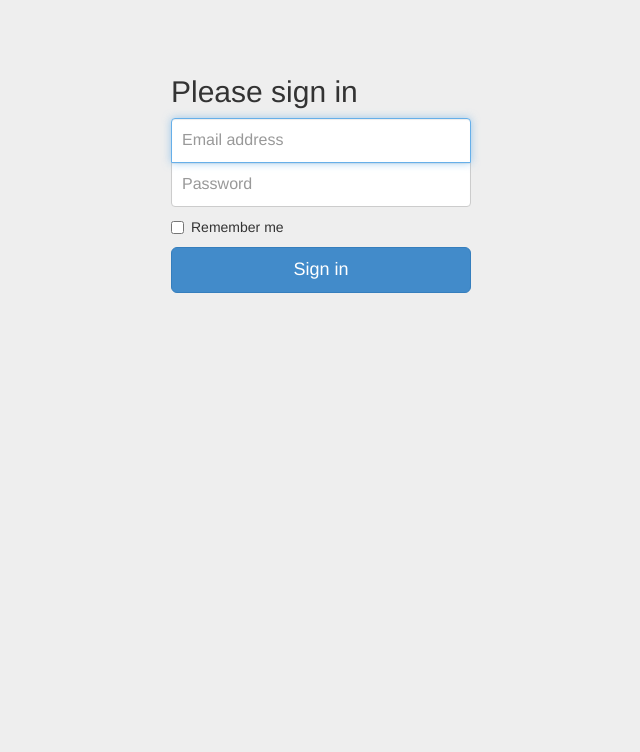
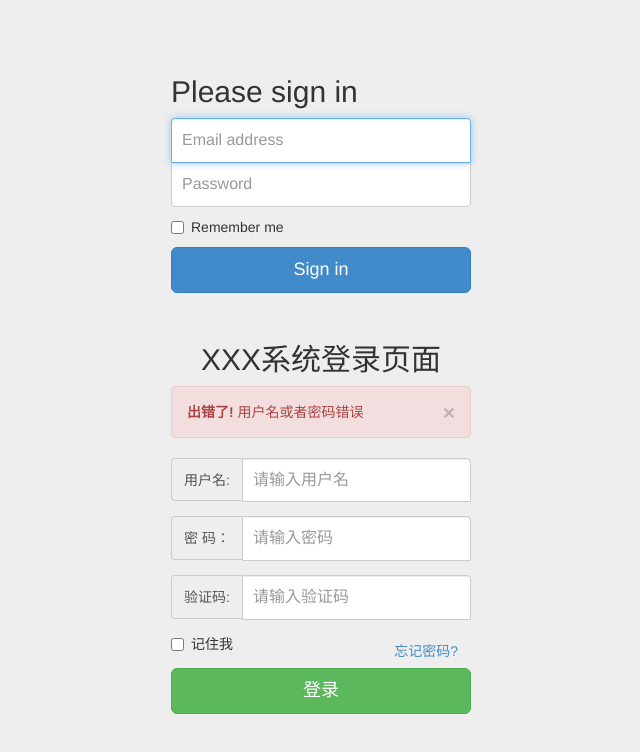
Before and after one commit to lukeddy/bootstrap_train, a plain HTML site: page bootstrap_train/form_demo.html in a window 1280 px wide. Shown: the whole page, without its empty margins (319-959 px from the left). Drawn offline with Linux system fonts and the light colour scheme.

Commit message:
添加登录界面示例

```diff
--- a/bootstrap_train/form_demo.html
+++ b/bootstrap_train/form_demo.html
@@ -69,6 +69,39 @@
     </form>
 </div> <!-- /container -->
 
+<div class="container">
+    <form class="form-signin" role="form">
+        <h2 class="form-signin-heading text-center">XXX系统登录页面</h2>
+        <div class="alert alert-danger alert-dismissible" role="alert">
+            <button type="button" class="close" data-dismiss="alert" aria-label="Close"><span aria-hidden="true">&times;</span></button>
+            <strong>出错了!</strong> 用户名或者密码错误
+        </div>
+        <div class="form-group">
+            <div class="input-group">
+                <div class="input-group-addon">用户名:</div>
+                <input type="text" class="form-control" id="username" placeholder="请输入用户名">
+            </div>
+        </div>
+        <div class="form-group">
+            <div class="input-group">
+                <div class="input-group-addon">密&nbsp;码：</div>
+                <input type="text" class="form-control" id="password" placeholder="请输入密码">
+            </div>
+        </div>
+        <div class="form-group">
+            <div class="input-group">
+                <div class="input-group-addon">验证码:</div>
+                <input type="text" class="form-control" id="validatecode" placeholder="请输入验证码">
+            </div>
+        </div>
+        <label class="checkbox">
+            <input type="checkbox" value="remember-me"> 记住我
+            <a class="btn btn-link pull-right" href="javascript:void(0);">忘记密码?</a>
+        </label>
+
+        <button class="btn btn-lg btn-success btn-block" type="submit">登录</button>
+    </form>
+</div> <!-- /container -->
 
 <!-- jQuery (necessary for Bootstrap's JavaScript plugins) -->
 <script src="jquery/jquery-1.11.0.min.js"></script>
```
